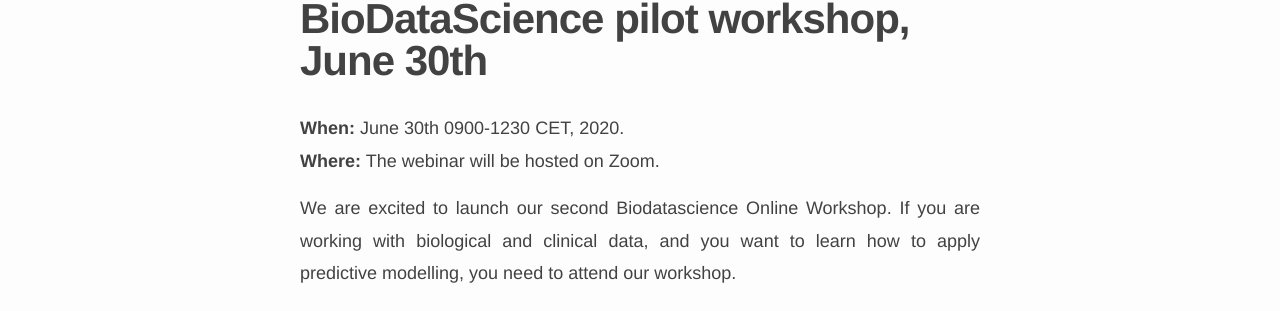
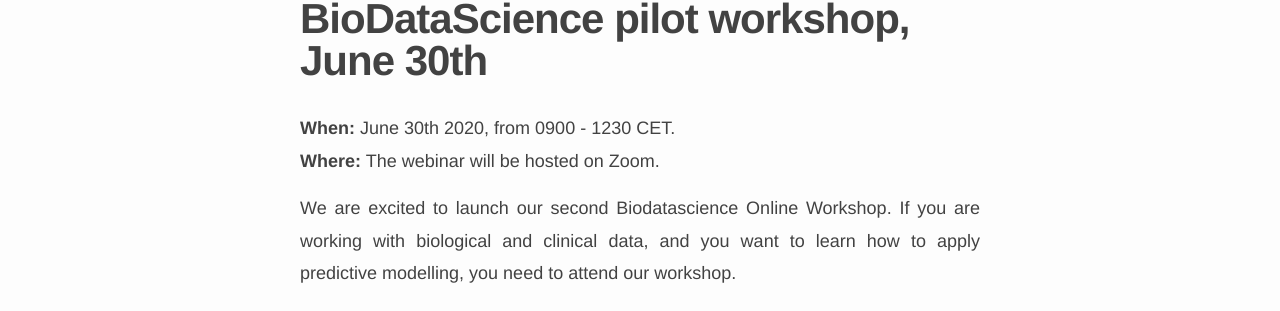
Before and after one commit to biodatascience101/BioDataScience101.github.io, a Jekyll site: the page built from _pages/webinar2/index.md, in a window 1280 px wide and 900 px high. Shown: the part 180-491 px from the top of the window. Built offline with Jekyll 4.4.1, drawn with Linux system fonts in a browser that asks for light colours; nearby versions of some CDN libraries.

Commit message:
Update index.md

```diff
--- a/_pages/webinar2/index.md
+++ b/_pages/webinar2/index.md
@@ -7,7 +7,7 @@ toggle: off
 rank: 9
 ---
 
-<b>When:</b> June 30th 0900-1230 CET, 2020.
+<b>When:</b> June 30th 2020, from 0900 - 1230 CET.
 <br>
 <b>Where:</b> The webinar will be hosted on Zoom.
 <br>
```
